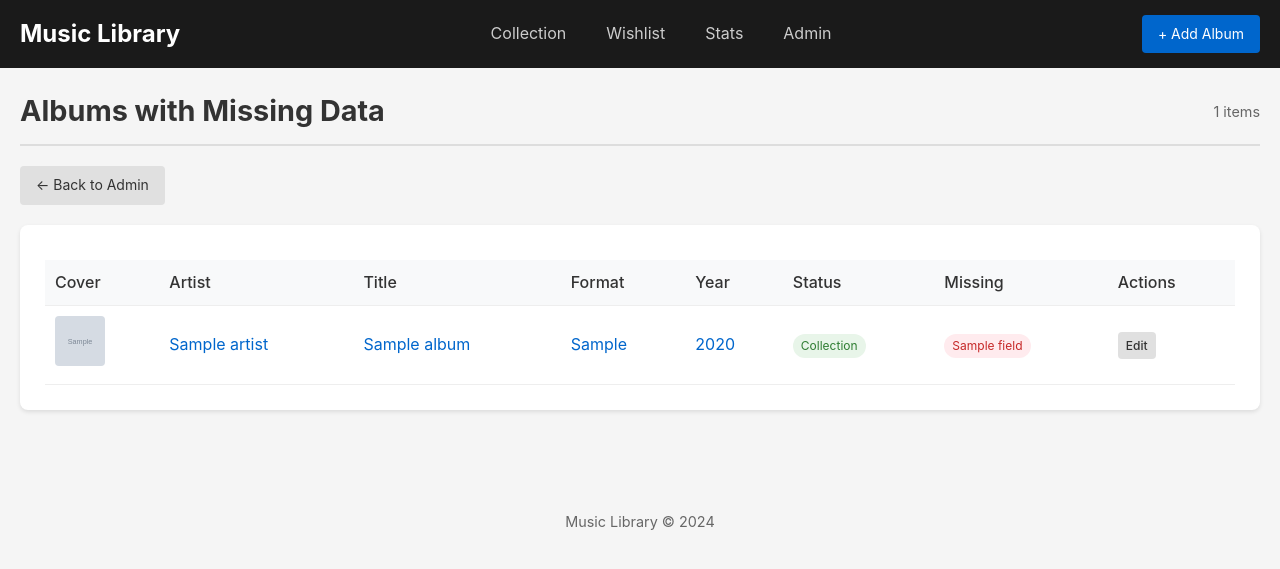
After one commit to zigotica/music-collection-manager, a FastAPI app: template app/templates/missing_data.html in a window 1280 px wide. The commit adds this page. Shown: the top 569 px of the page. Run offline with FastAPI, Linux system fonts and the light colour scheme; the template is opened without the code that fills it: most values are stand-ins (such as "Sample title", 1, 10 or a date in 2020); grey boxes marked "Sample" are stand-in pictures; parts of the project's set-up code (start-up, migrations or seed data) failed here and were passed over.

Commit message:
missing data endpoint

```diff
--- a/app/static/css/style.css
+++ b/app/static/css/style.css
@@ -639,3 +639,39 @@ a:hover {
 .import-results .mapping-table {
     background: #fff;
 }
+
+.thumbnail {
+    width: 50px;
+    height: 50px;
+    object-fit: cover;
+    border-radius: 4px;
+}
+
+.no-cover-small {
+    display: flex;
+    align-items: center;
+    justify-content: center;
+    background: #e0e0e0;
+    color: #999;
+    font-size: 0.8rem;
+}
+
+.tag-missing {
+    background: #ffebee;
+    color: #c62828;
+}
+
+.tag-wanted {
+    background: #fff3e0;
+    color: #e65100;
+}
+
+.tag-collection {
+    background: #e8f5e9;
+    color: #2e7d32;
+}
+
+.btn-small {
+    padding: 4px 8px;
+    font-size: 12px;
+}
--- a/app/templates/admin.html
+++ b/app/templates/admin.html
@@ -109,6 +109,9 @@
             <span class="stat-label">Missing Genres</span>
         </div>
     </div>
+    <div style="margin-top: 15px;">
+        <a href="/admin/missing-data" class="btn">View All Items with Missing Data</a>
+    </div>
 </div>
 
 <div class="admin-section">
--- /dev/null
+++ b/app/templates/missing_data.html
@@ -0,0 +1,65 @@
+{% extends "base.html" %}
+
+{% block title %}Missing Data - Music Library{% endblock %}
+
+{% block content %}
+<div class="page-header">
+    <h1>Albums with Missing Data</h1>
+    <span class="count">{{ albums_with_missing | length }} items</span>
+</div>
+
+<div class="toolbar">
+    <a href="/admin" class="btn">← Back to Admin</a>
+</div>
+
+{% if albums_with_missing %}
+<div class="admin-section">
+    <table class="mapping-table">
+        <thead>
+            <tr>
+                <th>Cover</th>
+                <th>Artist</th>
+                <th>Title</th>
+                <th>Format</th>
+                <th>Year</th>
+                <th>Status</th>
+                <th>Missing</th>
+                <th>Actions</th>
+            </tr>
+        </thead>
+        <tbody>
+            {% for item in albums_with_missing %}
+            {% set album = item.album %}
+            <tr>
+                <td>
+                    {% if album.cover_image_path %}
+                    <img src="{{ album.cover_image_path }}" alt="{{ album.title }}" class="thumbnail">
+                    {% else %}
+                    <div class="thumbnail no-cover-small">-</div>
+                    {% endif %}
+                </td>
+                <td><a href="/artist/{{ album.artist }}">{{ album.artist }}</a></td>
+                <td><a href="/albums/{{ album.id }}">{{ album.title }}</a></td>
+                <td>{% if album.physical_format %}<a href="/format/{{ album.physical_format }}">{{ album.physical_format }}</a>{% else %}-{% endif %}</td>
+                <td>{% if album.year %}<a href="/year/{{ album.year }}">{{ album.year }}</a>{% else %}-{% endif %}</td>
+                <td>{% if album.is_wanted %}<span class="tag tag-wanted">Wishlist</span>{% else %}<span class="tag tag-collection">Collection</span>{% endif %}</td>
+                <td>
+                    {% for field in item.missing %}
+                    <span class="tag tag-missing">{{ field }}</span>
+                    {% endfor %}
+                </td>
+                <td>
+                    <a href="/albums/{{ album.id }}/edit" class="btn btn-small">Edit</a>
+                </td>
+            </tr>
+            {% endfor %}
+        </tbody>
+    </table>
+</div>
+{% else %}
+<div class="empty-state">
+    <p>No albums with missing data. All set!</p>
+    <a href="/admin" class="btn">Back to Admin</a>
+</div>
+{% endif %}
+{% endblock %}
```
Also changed, not shown: app/routes/admin.py (+25 -0 lines).
